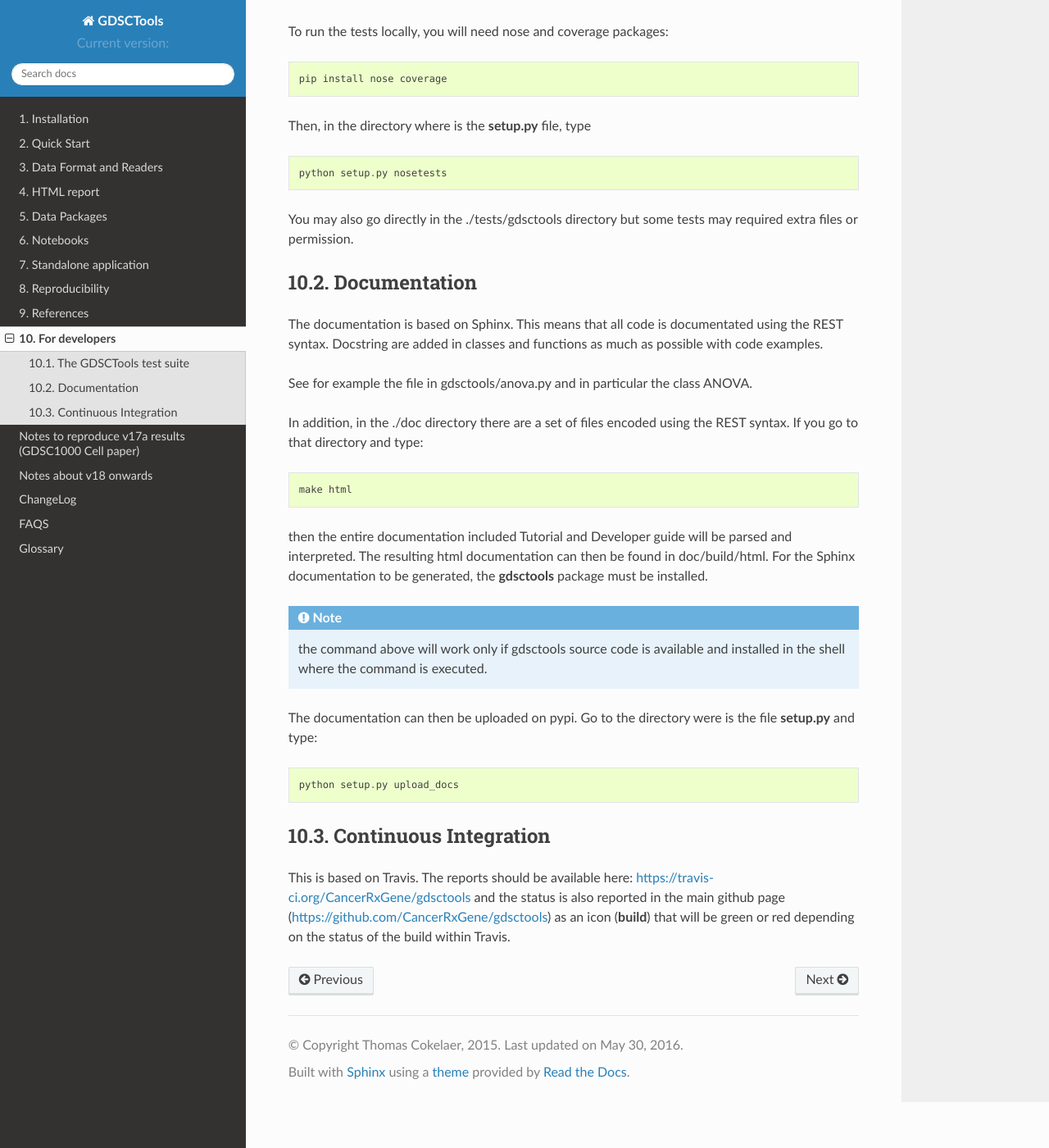
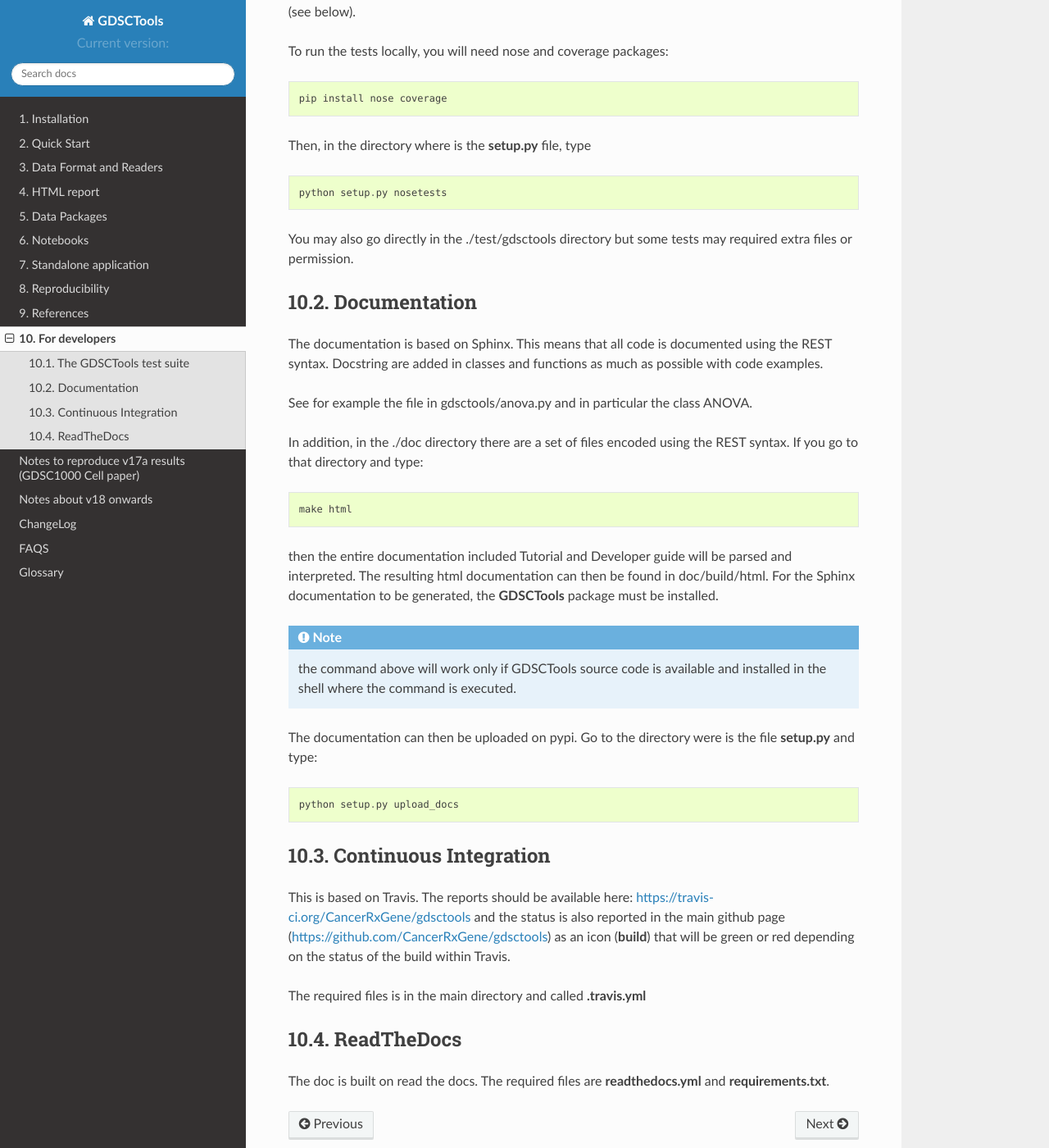
Before and after one commit to CancerRxGene/gdsctools, a Sphinx documentation site: the page built from doc/source/developers.rst, in a window 1280 px wide and 1400 px high, scrolled down 513 px. Shown: the whole window at 82% size. Built offline with Sphinx 7.4.7 and the Read the Docs theme 2.0.0, drawn with Linux system fonts in a browser that asks for light colours; formulas are drawn with MathJax 3; pages that are not in the unit, such as notebooks, are missing from menus; the version number could not be read and is left out.

Commit message:
update doc

```diff
--- a/doc/source/developers.rst
+++ b/doc/source/developers.rst
@@ -18,13 +18,13 @@
 
     python setup.py nosetests
 
-You may also go directly in the ./tests/gdsctools directory  but some tests may
+You may also go directly in the ./test/gdsctools directory  but some tests may
 required extra files or permission.
 
 Documentation
 ----------------
 
-The documentation is based on Sphinx. This means that all code is documentated
+The documentation is based on Sphinx. This means that all code is documented
 using the REST syntax. Docstring are added in classes and
 functions as much as possible with code examples.
 
@@ -37,9 +37,9 @@
     make html
 
 then the entire documentation included Tutorial and Developer guide
-will be parsed and interpreted. The resulting html documentation can then be found in doc/build/html. For the Sphinx documentation to be generated, the **gdsctools** package must be installed.
+will be parsed and interpreted. The resulting html documentation can then be found in doc/build/html. For the Sphinx documentation to be generated, the **GDSCTools** package must be installed.
 
-.. note:: the command above will work only if gdsctools source code is
+.. note:: the command above will work only if GDSCTools source code is
     available and installed in the shell where the command is executed.
 
 
@@ -53,3 +53,11 @@
 ---------------------------
 
 This is based on Travis. The reports should be available here: https://travis-ci.org/CancerRxGene/gdsctools and the status is also reported in the main github page (https://github.com/CancerRxGene/gdsctools) as an icon (**build**)  that will be green or red depending  on the status of the build within Travis.
+
+The required files is in the main directory and called **.travis.yml**
+
+ReadTheDocs
+----------------
+
+The doc is built on read the docs. The required files are **readthedocs.yml**
+and **requirements.txt**.
```
Also changed, not shown: doc/source/ChangeLog.rst (+9 -0 lines).
